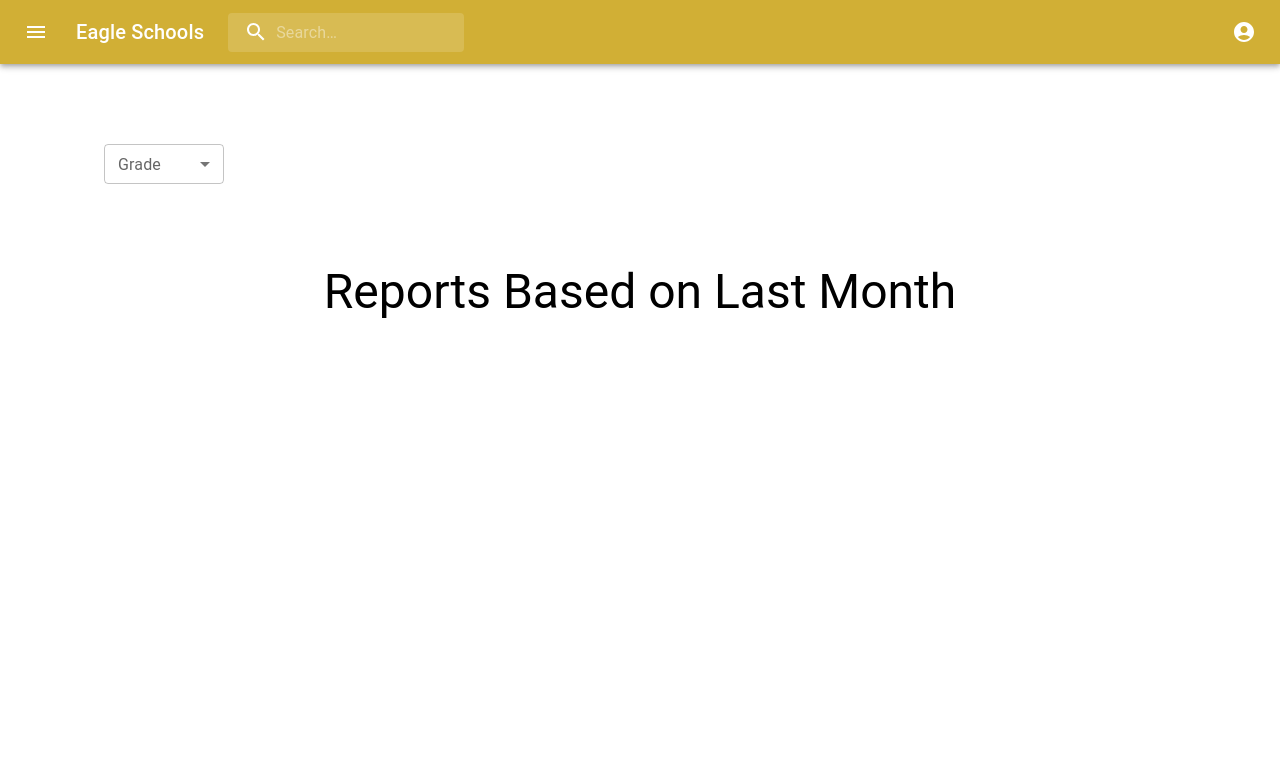
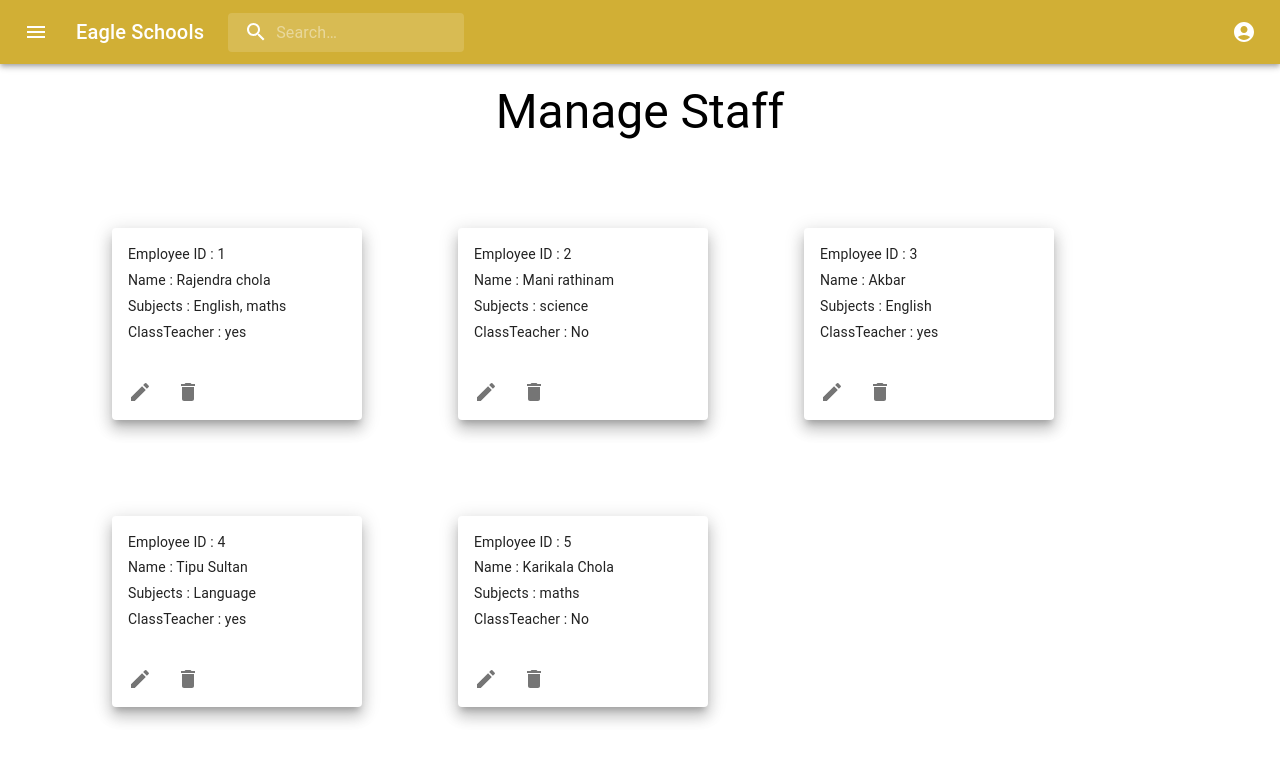
Before and after one commit to sheltonjoseph/School-Management, a React (Create React App) app: page / in a window 1280 px wide. Shown: the top 762 px of the page. Built offline with nearby package versions, Linux system fonts and the light colour scheme.

Commit message:
managestaff

```diff
--- a/src/App.js
+++ b/src/App.js
@@ -1,11 +1,13 @@
 import  Home  from './Pages/Home';
 import ManageDash from './Pages/ManageDash.jsx';
+import ManageStaff from './Pages/ManageStaff';
 
 function App() {
   return (
     <div className="App">
 {/* <Home/> */}
-<ManageDash/>
+{/* <ManageDash/> */}
+<ManageStaff/>
     </div>
   );
 }
--- /dev/null
+++ b/src/Components/DeleteDialog.jsx
@@ -0,0 +1,35 @@
+import * as React from 'react';
+import Button from '@mui/material/Button';
+import Dialog from '@mui/material/Dialog';
+import DialogActions from '@mui/material/DialogActions';
+import DialogTitle from '@mui/material/DialogTitle';
+import Slide from '@mui/material/Slide';
+
+const Transition = React.forwardRef(function Transition(props, ref) {
+  return <Slide direction="up" ref={ref} {...props} />;
+});
+
+export default function DeleteDialog({popOpen,setPopOpen}) {
+
+  const handleClose = () => {
+    setPopOpen(false);
+  };
+
+  return (
+    <div>
+      <Dialog
+        open={popOpen}
+        TransitionComponent={Transition}
+        keepMounted
+        onClose={handleClose}
+        aria-describedby="alert-dialog-slide-description"
+      >
+        <DialogTitle>{" Do you want to delete the User?"}</DialogTitle>
+        <DialogActions>
+          <Button onClick={handleClose}>Yes</Button>
+          <Button onClick={handleClose}>No</Button>
+        </DialogActions>
+      </Dialog>
+    </div>
+  );
+}
--- /dev/null
+++ b/src/Components/EmployeeCard.jsx
@@ -0,0 +1,98 @@
+import * as React from "react";
+import DeleteIcon from "@mui/icons-material/Delete";
+import Card from "@mui/material/Card";
+import CardActions from "@mui/material/CardActions";
+import CardContent from "@mui/material/CardContent";
+import IconButton from "@mui/material/IconButton";
+import Typography from "@mui/material/Typography";
+import EditIcon from "@mui/icons-material/Edit";
+import Popover from "@mui/material/Popover";
+import InputLabel from "@mui/material/InputLabel";
+import MenuItem from "@mui/material/MenuItem";
+import FormControl from "@mui/material/FormControl";
+import Select from "@mui/material/Select";
+import DeleteDialog from "./DeleteDialog";
+
+const EmployeeCard = ({ item }) => {
+  const [anchorEl, setAnchorEl] = React.useState(null);
+  const [age, setAge] = React.useState("");
+  const [popOpen, setPopOpen] = React.useState(false);
+
+  const handleClickOpen = () => {
+    setPopOpen(true);
+  };
+
+  const handleChange = (event) => {
+    setAge(event.target.value);
+  };
+  const handleClick = (event) => {
+    setAnchorEl(event.currentTarget);
+  };
+  const handleClose = () => {
+    setAnchorEl(null);
+  };
+
+  const open = Boolean(anchorEl);
+  const id = open ? "simple-popover" : undefined;
+  return (
+    <Card sx={{ maxWidth: 275, minWidth: 250, boxShadow: 10, margin: 6 }}>
+      <CardContent>
+        <Typography sx={{ fontSize: 14 }} gutterBottom>
+          Employee ID : {item.id}
+        </Typography>
+        <Typography sx={{ fontSize: 14 }} gutterBottom>
+          Name : {item.name}
+        </Typography>
+        <Typography sx={{ fontSize: 14 }} gutterBottom>
+          Subjects : {item.subjets}
+        </Typography>
+        <Typography sx={{ fontSize: 14 }} gutterBottom>
+          ClassTeacher : {item.isClassTeacher ? "yes" : "No"}
+        </Typography>
+      </CardContent>
+      <CardActions>
+        <IconButton aria-label="add to favorites" onClick={handleClick}>
+          <EditIcon />
+        </IconButton>
+        <IconButton aria-label="share" onClick={handleClickOpen}>
+          <DeleteIcon />
+        </IconButton>
+      </CardActions>
+      <Popover
+        id={id}
+        open={open}
+        anchorEl={anchorEl}
+        onClose={handleClose}
+        anchorOrigin={{
+          vertical: "bottom",
+          horizontal: "left",
+        }}
+      >
+        <div style={{ display: "flex", flexDirection: "row" }}>
+          <Typography sx={{ p: 2 }}>Set as ClassTeacher</Typography>{" "}
+          <FormControl sx={{ m: 1, minWidth: 120 }} size="small">
+            <InputLabel id="demo-select-small">Grade</InputLabel>
+            <Select
+              labelId="demo-select-small"
+              id="demo-select-small"
+              value={age}
+              label="Age"
+              onChange={handleChange}
+            >
+              <MenuItem value={1}>one</MenuItem>
+              <MenuItem value={2}>Two</MenuItem>
+              <MenuItem value={3}>Three</MenuItem>
+            </Select>
+          </FormControl>
+        </div>
+      </Popover>
+      <DeleteDialog
+        handleClickOpen={handleClickOpen}
+        popOpen={popOpen}
+        setPopOpen={setPopOpen}
+      />
+    </Card>
+  );
+};
+
+export default EmployeeCard;
--- /dev/null
+++ b/src/Pages/ManageStaff.jsx
@@ -0,0 +1,37 @@
+import React from "react";
+import Container from "@mui/material/Container";
+import NavBar from "../Components/navBar";
+import Typography from "@mui/material/Typography";
+import EmployeeCard from "../Components/EmployeeCard";
+import { sampleEmployee } from "../sampledata";
+
+const ManageStaff = () => {
+  return (
+    <div>
+      <NavBar />
+      <Container maxWidth="m">
+        <Typography
+          variant="h3"
+          gutterBottom
+          sx={{ textAlign: "center", marginTop: "20px" }}
+        >
+          Manage Staff
+        </Typography>
+        <div
+          style={{
+            display: "flex",
+            flexDirection: "row",
+            flexWrap: "wrap",
+            margin: "40px",
+          }}
+        >
+          {sampleEmployee.map((item) => (
+            <EmployeeCard item={item} />
+          ))}
+        </div>
+      </Container>
+    </div>
+  );
+};
+
+export default ManageStaff;
--- /dev/null
+++ b/src/sampledata.js
@@ -0,0 +1,33 @@
+export const sampleEmployee = [
+    {
+        id:1,
+        name:"Rajendra chola",
+        subjets:"English, maths",
+        isClassTeacher: true
+    },
+    {
+        id:2,
+        name:"Mani rathinam",
+        subjets:"science",
+        isClassTeacher: false
+    },
+    {
+        id:3,
+        name:"Akbar",
+        subjets:"English",
+        isClassTeacher: true
+    },
+    {
+        id:4,
+        name:"Tipu Sultan",
+        subjets:"Language",
+        isClassTeacher: true
+    },
+    {
+        id:5,
+        name:"Karikala Chola",
+        subjets:" maths",
+        isClassTeacher: false
+    },
+
+]
```
Also changed, not shown: src/Pages/ManageDash.jsx (+6 -6 lines).
